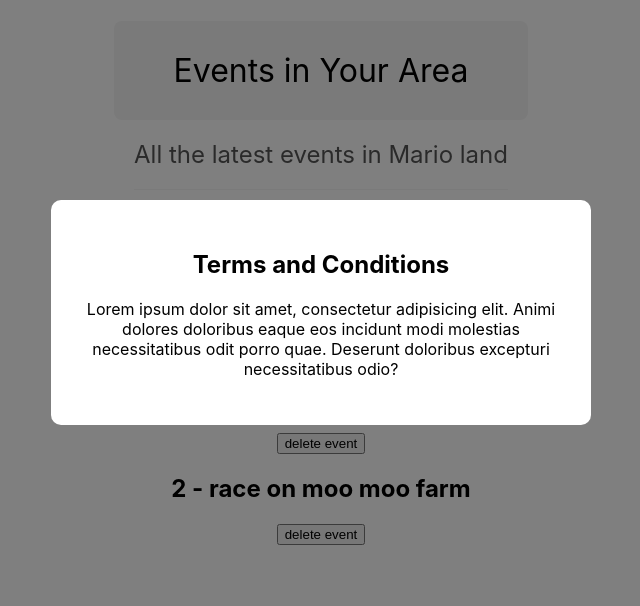
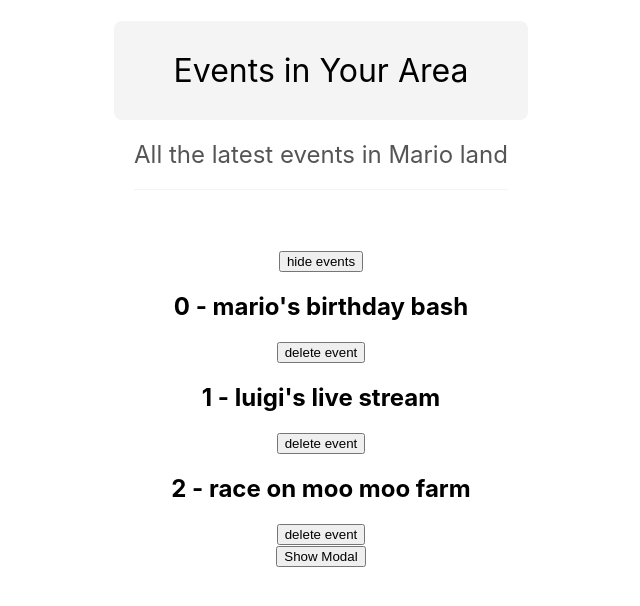
Before and after one commit to macandiphone/my-second-react-app, a React (Create React App) app: page / in a window 1280 px wide. Shown: the top 606 px of the page, without its empty margins (319-959 px from the left). Built offline with nearby package versions, Linux system fonts and the light colour scheme.

Commit message:
Reusable Event List Component.

```diff
--- a/src/App.js
+++ b/src/App.js
@@ -1,9 +1,11 @@
 import './App.css';
-import React, { useState } from 'react';
+import { useState } from 'react';
 import Title from './components/Title';
 import Modal from './components/Modal';
+import EventList from './components/EventList';
 
 function App() {
+  const [showModal, setShowModal] = useState(false);
   const [showEvents, setShowEvents] = useState(true);
   const [events, setEvents] = useState([
     { title: `mario's birthday bash`, id: 1 },
@@ -11,15 +13,19 @@ function App() {
     { title: `race on moo moo farm`, id: 3 }
   ]);
 
-  console.log(showEvents);
+  console.log(showModal);
 
   const handleClick = id => {
     setEvents(prevEvents => {
       return prevEvents.filter(event => {
-        return event.id;
+        return id !== event.id;
       });
     });
     console.log(id);
+  };
+
+  const handleClose = () => {
+    setShowModal(false);
   };
 
   const subtitle = 'All the latest events in Mario land';
@@ -27,7 +33,6 @@ function App() {
   return (
     <div className="App">
       <Title title="Events in Your Area" subtitle={subtitle} />
-
       {showEvents && (
         <div>
           <button onClick={() => setShowEvents(false)}>hide events</button>
@@ -38,17 +43,10 @@ function App() {
           <button onClick={() => setShowEvents(true)}>show events</button>
         </div>
       )}
-      {showEvents &&
-        events.map((event, index) => (
-          <React.Fragment key={event.id}>
-            <h2>
-              {index} - {event.title}
-            </h2>
-            <button onClick={() => handleClick(event.id)}>delete event</button>
-          </React.Fragment>
-        ))}
+      {showEvents && <EventList events={events} handleClick={handleClick} />}
 
-      <Modal>
+      {showModal && (
+        <Modal handleClose={handleClose}>
           <h2>Terms and Conditions</h2>
           <p>
             Lorem ipsum dolor sit amet, consectetur adipisicing elit. Animi
@@ -56,6 +54,11 @@ function App() {
             odit porro quae. Deserunt doloribus excepturi necessitatibus odio?
           </p>
         </Modal>
+      )}
+
+      <div>
+        <button onClick={() => setShowModal(true)}>Show Modal</button>
+      </div>
     </div>
   );
 }
--- /dev/null
+++ b/src/components/EventList.js
@@ -0,0 +1,18 @@
+import React from 'react';
+
+function EventList({ events, handleClick }) {
+  return (
+    <div>
+      {events.map((event, index) => (
+        <React.Fragment key={event.id}>
+          <h2>
+            {index} - {event.title}
+          </h2>
+          <button onClick={() => handleClick(event.id)}>delete event</button>
+        </React.Fragment>
+      ))}
+    </div>
+  );
+}
+
+export default EventList;
--- a/src/components/Modal.js
+++ b/src/components/Modal.js
@@ -1,10 +1,15 @@
+import ReactDOM from 'react-dom';
 import './Modal.css';
 
-function Modal({ children }) {
-  return (
+function Modal({ children, handleClose }) {
+  return ReactDOM.createPortal(
     <div className="modal-backdrop">
-      <div className="modal">{children}</div>
-    </div>
+      <div className="modal">
+        {children}
+        <button onClick={handleClose}>close</button>
+      </div>
+    </div>,
+    document.body
   );
 }
 
```
Lines whose indentation alone changed are shown as unchanged.
